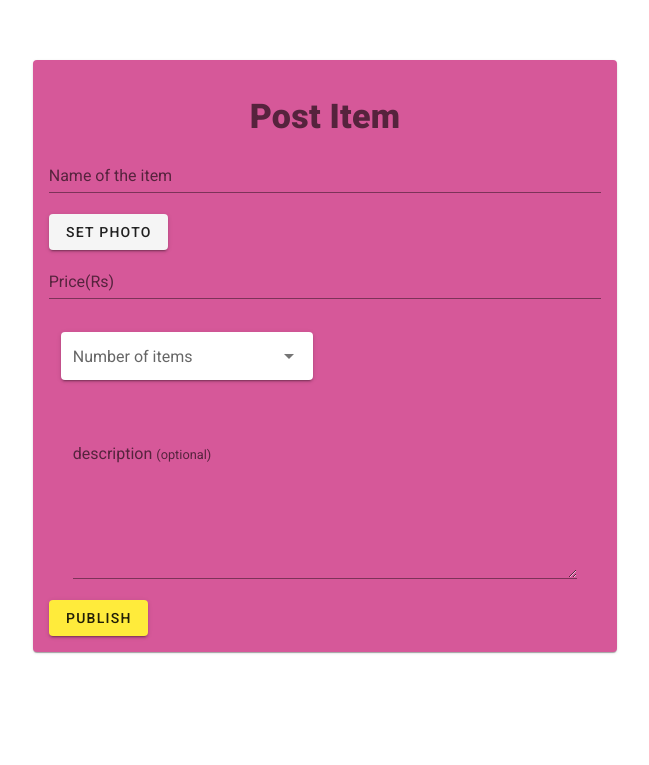
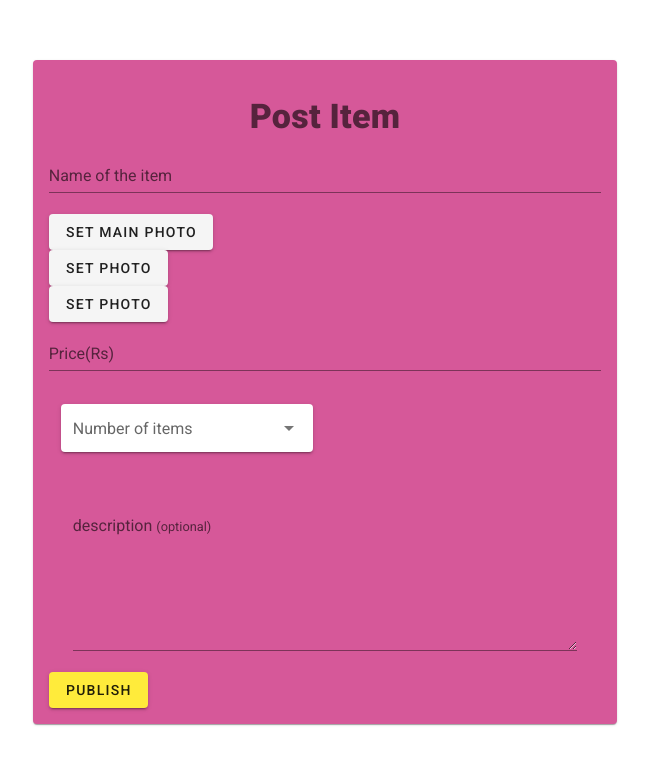
Before and after one commit to the-blings/web, a Vue app: page /#/createstock in a window 1280 px wide. Shown: the part 109-874 px from the top of the page, without its empty margins (315-964 px from the left). Built offline with nearby package versions, Linux system fonts and the light colour scheme; no server answers; the database is empty; what vue-image-upload-resize would draw is missing.

Commit message:
create-stock-img-work

```diff
--- a/src/components/CreateStock.vue
+++ b/src/components/CreateStock.vue
@@ -66,9 +66,13 @@
                             </v-flex>
                         </v-layout>
   -->
-                        <v-layout row>
+
+
+                        <!--   // main img
+                         -->
+                         <v-layout row>
                             <v-flex xs12 sm6>
-                                <v-btn @click="onPickFile">Set photo</v-btn>
+                                <v-btn @click="onPickFile">Set main photo</v-btn>
                                 <input type="file"
                                 style="display: none"
                                 ref="inputFile"
@@ -79,12 +83,58 @@
 
                         <v-container v-if="imgurl">
 
+
                         <v-layout row>
                             <v-flex xs12 sm6>
                                 <v-img :src="imgurl"></v-img>
                             </v-flex>
                         </v-layout>
                         </v-container>
+
+
+                       <!-- img0 -->
+                        <v-layout row>
+                            <v-flex xs12 sm6>
+                                <v-btn @click="onPickFile">Set photo</v-btn>
+                                <input type="file"
+                                style="display: none"
+                                ref="inputFile0"
+                                accept="image/*"
+                                @change="onFilePicked0">
+                            </v-flex>
+                        </v-layout>
+
+
+                        <v-container v-if="imgurl0">
+                            <v-layout row>
+                            <v-flex xs12 sm6>
+                                <v-img :src="imgurl0"></v-img>
+                            </v-flex>
+                        </v-layout>
+                        </v-container>
+
+                        <!-- img1 -->
+
+                        <v-layout row>
+                            <v-flex xs12 sm6>
+                                <v-btn @click="onPickFile">Set photo</v-btn>
+                                <input type="file"
+                                style="display: none"
+                                ref="inputFile1"
+                                accept="image/*"
+                                @change="onFilePicked1">
+                            </v-flex>
+                        </v-layout>
+
+
+                        <v-container v-if="imgurl1">
+                            <v-layout row>
+                            <v-flex xs12 sm6>
+                                <v-img :src="imgurl1"></v-img>
+                            </v-flex>
+                        </v-layout>
+                        </v-container>
+
 
                         <v-layout row>
                             <v-flex xs12 offeset-sm3>
```
